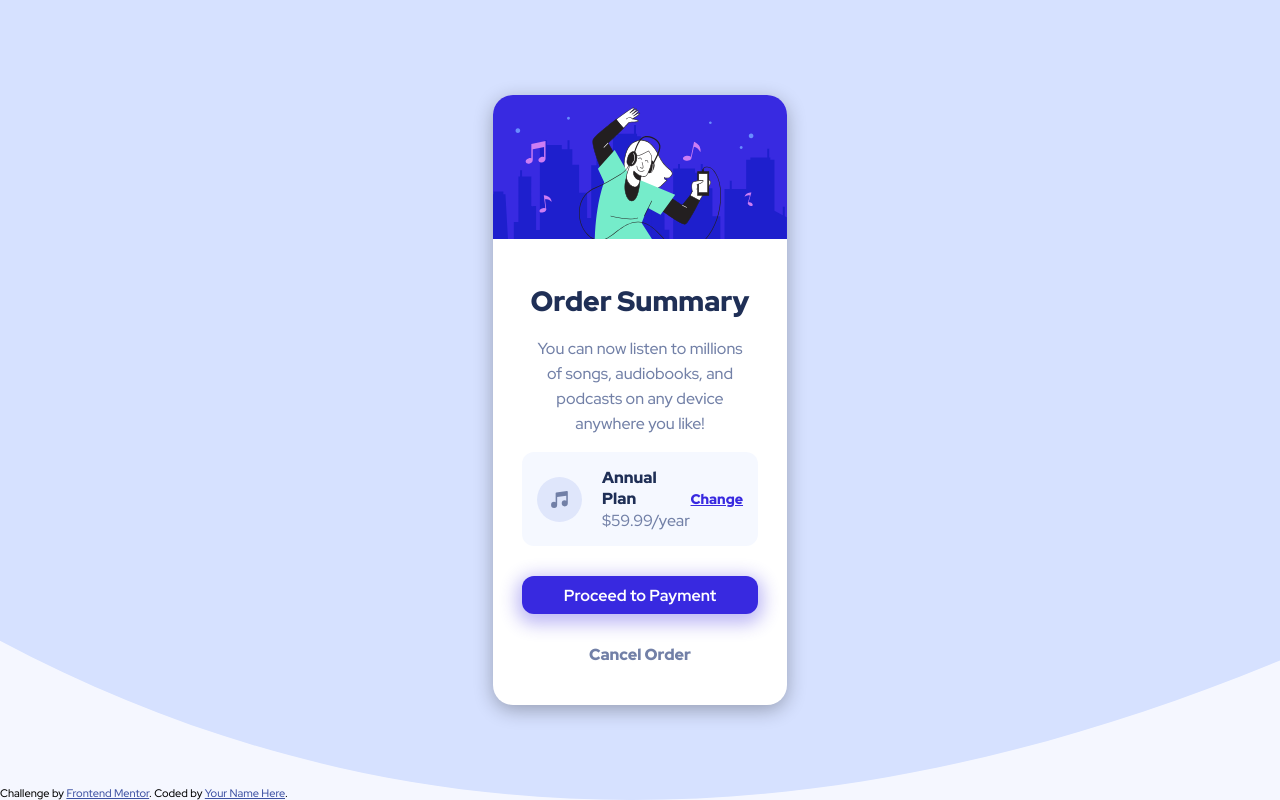
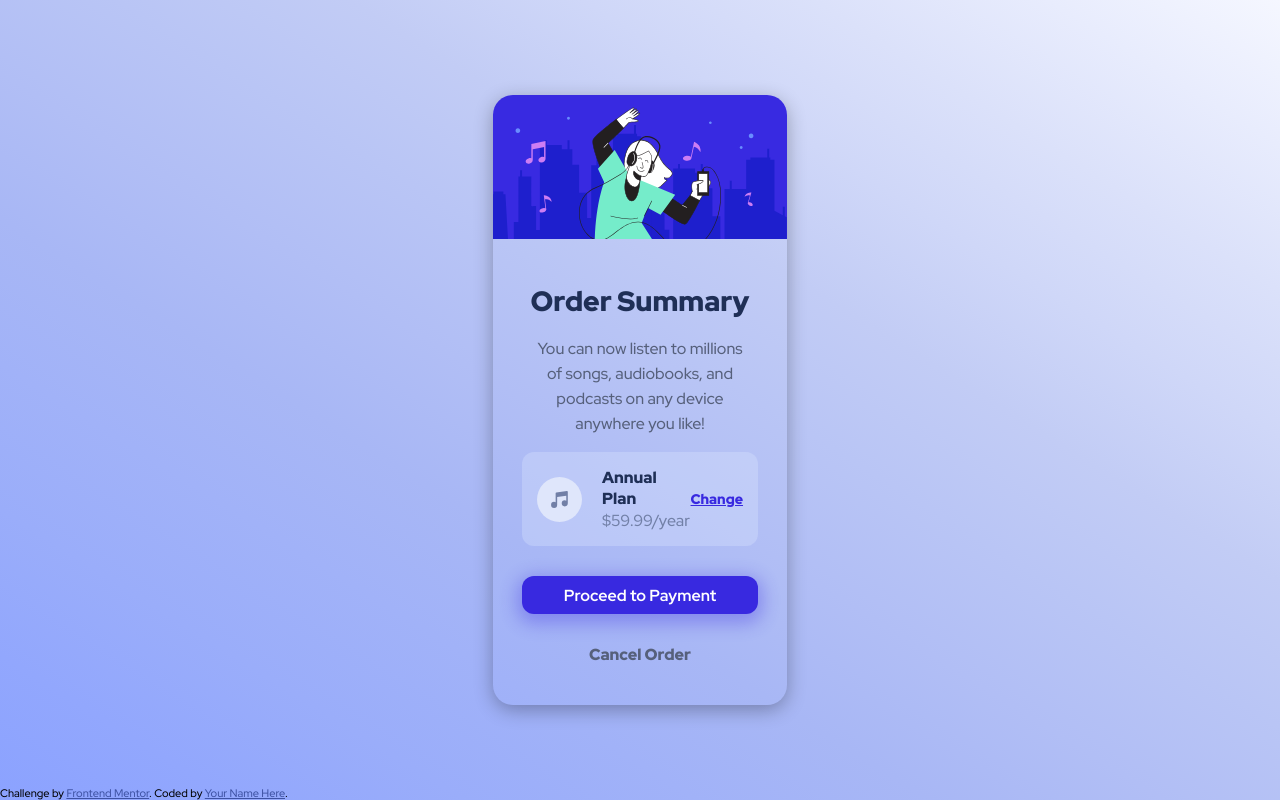
Before and after one commit to milanche032/vezbanje, a plain HTML site: page index.html in a window 1280 px wide. Drawn offline with Linux system fonts and the light colour scheme.

Commit message:
cahnged background of card and body

```diff
--- a/css/style.css
+++ b/css/style.css
@@ -2,8 +2,7 @@
         display: flex;
         flex-direction: column;
         justify-content: center;
-        background-color: hsl(225, 100%, 98%);
-        background-image: url('/images/pattern-background-desktop.svg');
+        background-image: linear-gradient(to right top, #8ba2ff, #92a7fd, #9aadfa, #a1b2f8, #a8b7f5, #b1bef5, #b9c5f5, #c2ccf5, #cfd7f8, #dbe1fa, #e8ecfd, #f5f7ff);
         background-repeat: no-repeat;
         background-size: cover;
         height: 100vh;
@@ -19,7 +18,7 @@
     .card {
         width: 23%;
         border-radius: 20px;
-        background-color: #fff;
+        background-color: transparent;
         padding-bottom: 20px;
         -webkit-box-shadow: 0px 5px 20px -1px rgba(0, 0, 0, 0.32);
         box-shadow: 0px 5px 20px -1px rgba(0, 0, 0, 0.32);
@@ -29,7 +28,7 @@
         font-size: 16px;
         width: 75%;
         text-align: center;
-        color: hsl(224, 23%, 55%);
+        color: hsl(224, 18%, 41%);
         line-height: 25px;
     }
 
@@ -99,7 +98,7 @@
     }
 
     a.proceed {
-        background-color: hsl(245, 75%, 52%);
+        background-color: #3829e0;
         width: 80%;
         padding: 3% 0;
         border-radius: 12px;
@@ -113,7 +112,7 @@
     }
 
     a.cancel {
-        color: hsl(224, 23%, 55%);
+        color: hsl(224, 18%, 41%);
         margin: 0 0 20px;
         font-weight: 900;
         text-decoration: none;
```
